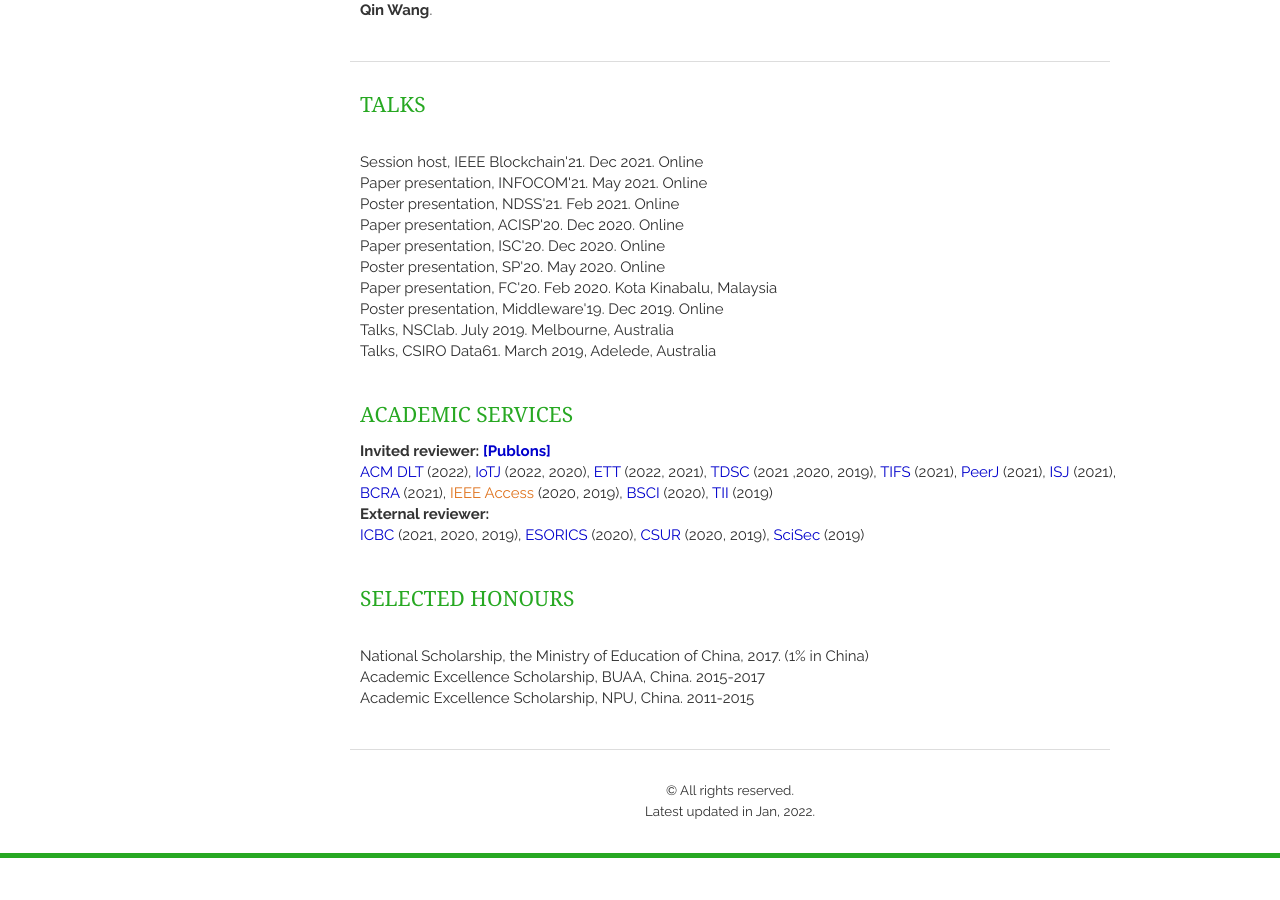
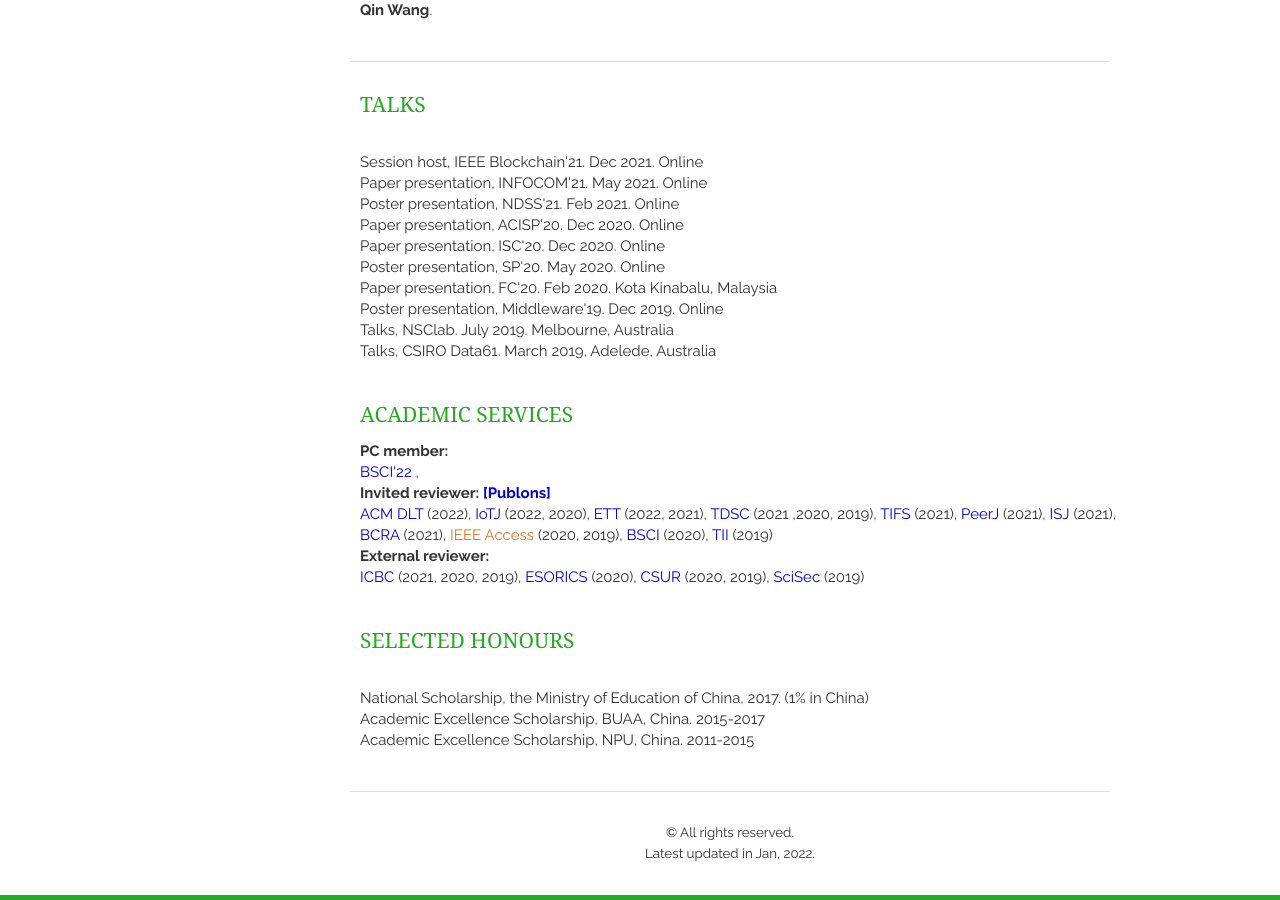
Before and after one commit to AaronWang-git/qinwang-git.github.io, a Jekyll site: the page built from index.html, in a window 1280 px wide and 900 px high, scrolled down 1512 px. Built offline with Jekyll 4.4.1, drawn with Linux system fonts in a browser that asks for light colours; nearby versions of some CDN libraries; a script that is not in the unit is left out; the list of posts is cut into pages by our own code; before the commit the page ends 2370 px from its top, so only the background shows below that.

Commit message:
Update service.html

```diff
--- a/_includes/service.html
+++ b/_includes/service.html
@@ -21,6 +21,10 @@
 <section class="thirteen columns">
     <h1>Academic Services</h1>
     <article>
+    <p><strong> PC member:</strong>
+    <br><a href="http://www.cloud-conf.net/bsci/2022/#program/" target="_blank"> BSCI'22 </a></strong> ,
+    </p>
+
     <p><strong> Invited reviewer:  <a href="https://publons.com/researcher/3020700/qin-wang/peer-review/" target="_blank"> [Publons] </a></strong>
     <br>
         <a href="https://dl.acm.org/journal/dlt" target="_blank"> ACM DLT </a></strong> (2022),
```
